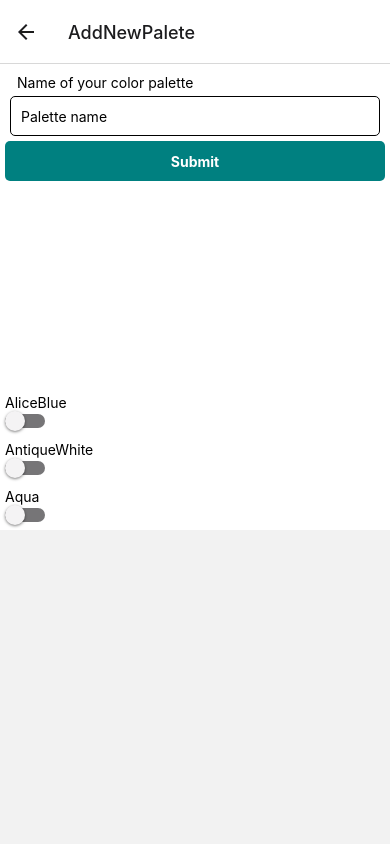
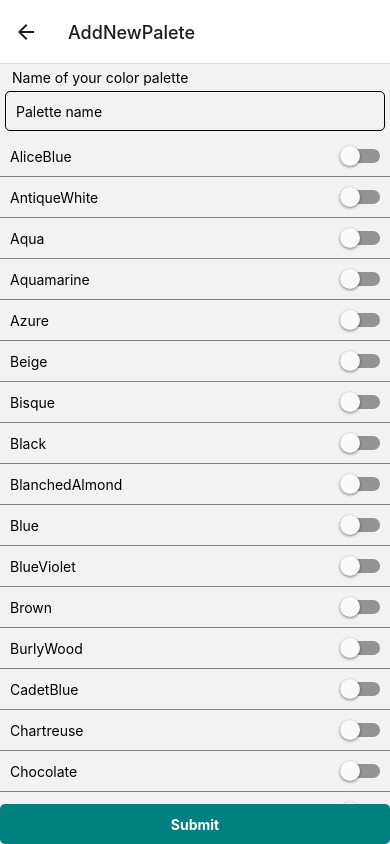
Before and after one commit to cesartheroman/react-native-tutorial, a React Native app: screen /AddNewPalete in a window 390 px wide. Built offline with nearby package versions, Linux system fonts and the light colour scheme; no server answers.

Commit message:
finished form functionality

```diff
--- a/App.tsx
+++ b/App.tsx
@@ -16,8 +16,9 @@
     <MainStack.Screen
       name="ColorPalette"
       component={ColorPalette}
-      // @ts-ignore
-      options={({ route }) => ({ title: route.params.paletteName })}
+      options={({ route }) => ({
+        title: route.params ? route.params.paletteName : '',
+      })}
     />
   </MainStack.Navigator>
 );
--- a/components/Switch.tsx
+++ /dev/null
@@ -1,6 +0,0 @@
-import React from 'react';
-import { Switch } from 'react-native';
-
-const Switch = () => {
-  // cons
-};
--- a/screens/AddColorPaletteModal.tsx
+++ b/screens/AddColorPaletteModal.tsx
@@ -10,60 +10,231 @@
   Alert,
 } from 'react-native';
 
-const NEW_COLORS = [
+type Color = {
+  colorName: string;
+  hexCode: string;
+};
+
+const NEW_COLORS: Color[] = [
   { colorName: 'AliceBlue', hexCode: '#F0F8FF' },
   { colorName: 'AntiqueWhite', hexCode: '#FAEBD7' },
   { colorName: 'Aqua', hexCode: '#00FFFF' },
+  { colorName: 'Aquamarine', hexCode: '#7FFFD4' },
+  { colorName: 'Azure', hexCode: '#F0FFFF' },
+  { colorName: 'Beige', hexCode: '#F5F5DC' },
+  { colorName: 'Bisque', hexCode: '#FFE4C4' },
+  { colorName: 'Black', hexCode: '#000000' },
+  { colorName: 'BlanchedAlmond', hexCode: '#FFEBCD' },
+  { colorName: 'Blue', hexCode: '#0000FF' },
+  { colorName: 'BlueViolet', hexCode: '#8A2BE2' },
+  { colorName: 'Brown', hexCode: '#A52A2A' },
+  { colorName: 'BurlyWood', hexCode: '#DEB887' },
+  { colorName: 'CadetBlue', hexCode: '#5F9EA0' },
+  { colorName: 'Chartreuse', hexCode: '#7FFF00' },
+  { colorName: 'Chocolate', hexCode: '#D2691E' },
+  { colorName: 'Coral', hexCode: '#FF7F50' },
+  { colorName: 'CornflowerBlue', hexCode: '#6495ED' },
+  { colorName: 'Cornsilk', hexCode: '#FFF8DC' },
+  { colorName: 'Crimson', hexCode: '#DC143C' },
+  { colorName: 'Cyan', hexCode: '#00FFFF' },
+  { colorName: 'DarkBlue', hexCode: '#00008B' },
+  { colorName: 'DarkCyan', hexCode: '#008B8B' },
+  { colorName: 'DarkGoldenRod', hexCode: '#B8860B' },
+  { colorName: 'DarkGray', hexCode: '#A9A9A9' },
+  { colorName: 'DarkGrey', hexCode: '#A9A9A9' },
+  { colorName: 'DarkGreen', hexCode: '#006400' },
+  { colorName: 'DarkKhaki', hexCode: '#BDB76B' },
+  { colorName: 'DarkMagenta', hexCode: '#8B008B' },
+  { colorName: 'DarkOliveGreen', hexCode: '#556B2F' },
+  { colorName: 'Darkorange', hexCode: '#FF8C00' },
+  { colorName: 'DarkOrchid', hexCode: '#9932CC' },
+  { colorName: 'DarkRed', hexCode: '#8B0000' },
+  { colorName: 'DarkSalmon', hexCode: '#E9967A' },
+  { colorName: 'DarkSeaGreen', hexCode: '#8FBC8F' },
+  { colorName: 'DarkSlateBlue', hexCode: '#483D8B' },
+  { colorName: 'DarkSlateGray', hexCode: '#2F4F4F' },
+  { colorName: 'DarkSlateGrey', hexCode: '#2F4F4F' },
+  { colorName: 'DarkTurquoise', hexCode: '#00CED1' },
+  { colorName: 'DarkViolet', hexCode: '#9400D3' },
+  { colorName: 'DeepPink', hexCode: '#FF1493' },
+  { colorName: 'DeepSkyBlue', hexCode: '#00BFFF' },
+  { colorName: 'DimGray', hexCode: '#696969' },
+  { colorName: 'DimGrey', hexCode: '#696969' },
+  { colorName: 'DodgerBlue', hexCode: '#1E90FF' },
+  { colorName: 'FireBrick', hexCode: '#B22222' },
+  { colorName: 'FloralWhite', hexCode: '#FFFAF0' },
+  { colorName: 'ForestGreen', hexCode: '#228B22' },
+  { colorName: 'Fuchsia', hexCode: '#FF00FF' },
+  { colorName: 'Gainsboro', hexCode: '#DCDCDC' },
+  { colorName: 'GhostWhite', hexCode: '#F8F8FF' },
+  { colorName: 'Gold', hexCode: '#FFD700' },
+  { colorName: 'GoldenRod', hexCode: '#DAA520' },
+  { colorName: 'Gray', hexCode: '#808080' },
+  { colorName: 'Grey', hexCode: '#808080' },
+  { colorName: 'Green', hexCode: '#008000' },
+  { colorName: 'GreenYellow', hexCode: '#ADFF2F' },
+  { colorName: 'HoneyDew', hexCode: '#F0FFF0' },
+  { colorName: 'HotPink', hexCode: '#FF69B4' },
+  { colorName: 'IndianRed', hexCode: '#CD5C5C' },
+  { colorName: 'Indigo', hexCode: '#4B0082' },
+  { colorName: 'Ivory', hexCode: '#FFFFF0' },
+  { colorName: 'Khaki', hexCode: '#F0E68C' },
+  { colorName: 'Lavender', hexCode: '#E6E6FA' },
+  { colorName: 'LavenderBlush', hexCode: '#FFF0F5' },
+  { colorName: 'LawnGreen', hexCode: '#7CFC00' },
+  { colorName: 'LemonChiffon', hexCode: '#FFFACD' },
+  { colorName: 'LightBlue', hexCode: '#ADD8E6' },
+  { colorName: 'LightCoral', hexCode: '#F08080' },
+  { colorName: 'LightCyan', hexCode: '#E0FFFF' },
+  { colorName: 'LightGoldenRodYellow', hexCode: '#FAFAD2' },
+  { colorName: 'LightGray', hexCode: '#D3D3D3' },
+  { colorName: 'LightGrey', hexCode: '#D3D3D3' },
+  { colorName: 'LightGreen', hexCode: '#90EE90' },
+  { colorName: 'LightPink', hexCode: '#FFB6C1' },
+  { colorName: 'LightSalmon', hexCode: '#FFA07A' },
+  { colorName: 'LightSeaGreen', hexCode: '#20B2AA' },
+  { colorName: 'LightSkyBlue', hexCode: '#87CEFA' },
+  { colorName: 'LightSlateGray', hexCode: '#778899' },
+  { colorName: 'LightSlateGrey', hexCode: '#778899' },
+  { colorName: 'LightSteelBlue', hexCode: '#B0C4DE' },
+  { colorName: 'LightYellow', hexCode: '#FFFFE0' },
+  { colorName: 'Lime', hexCode: '#00FF00' },
+  { colorName: 'LimeGreen', hexCode: '#32CD32' },
+  { colorName: 'Linen', hexCode: '#FAF0E6' },
+  { colorName: 'Magenta', hexCode: '#FF00FF' },
+  { colorName: 'Maroon', hexCode: '#800000' },
+  { colorName: 'MediumAquaMarine', hexCode: '#66CDAA' },
+  { colorName: 'MediumBlue', hexCode: '#0000CD' },
+  { colorName: 'MediumOrchid', hexCode: '#BA55D3' },
+  { colorName: 'MediumPurple', hexCode: '#9370D8' },
+  { colorName: 'MediumSeaGreen', hexCode: '#3CB371' },
+  { colorName: 'MediumSlateBlue', hexCode: '#7B68EE' },
+  { colorName: 'MediumSpringGreen', hexCode: '#00FA9A' },
+  { colorName: 'MediumTurquoise', hexCode: '#48D1CC' },
+  { colorName: 'MediumVioletRed', hexCode: '#C71585' },
+  { colorName: 'MidnightBlue', hexCode: '#191970' },
+  { colorName: 'MintCream', hexCode: '#F5FFFA' },
+  { colorName: 'MistyRose', hexCode: '#FFE4E1' },
+  { colorName: 'Moccasin', hexCode: '#FFE4B5' },
+  { colorName: 'NavajoWhite', hexCode: '#FFDEAD' },
+  { colorName: 'Navy', hexCode: '#000080' },
+  { colorName: 'OldLace', hexCode: '#FDF5E6' },
+  { colorName: 'Olive', hexCode: '#808000' },
+  { colorName: 'OliveDrab', hexCode: '#6B8E23' },
+  { colorName: 'Orange', hexCode: '#FFA500' },
+  { colorName: 'OrangeRed', hexCode: '#FF4500' },
+  { colorName: 'Orchid', hexCode: '#DA70D6' },
+  { colorName: 'PaleGoldenRod', hexCode: '#EEE8AA' },
+  { colorName: 'PaleGreen', hexCode: '#98FB98' },
+  { colorName: 'PaleTurquoise', hexCode: '#AFEEEE' },
+  { colorName: 'PaleVioletRed', hexCode: '#D87093' },
+  { colorName: 'PapayaWhip', hexCode: '#FFEFD5' },
+  { colorName: 'PeachPuff', hexCode: '#FFDAB9' },
+  { colorName: 'Peru', hexCode: '#CD853F' },
+  { colorName: 'Pink', hexCode: '#FFC0CB' },
+  { colorName: 'Plum', hexCode: '#DDA0DD' },
+  { colorName: 'PowderBlue', hexCode: '#B0E0E6' },
+  { colorName: 'Purple', hexCode: '#800080' },
+  { colorName: 'Red', hexCode: '#FF0000' },
+  { colorName: 'RosyBrown', hexCode: '#BC8F8F' },
+  { colorName: 'RoyalBlue', hexCode: '#4169E1' },
+  { colorName: 'SaddleBrown', hexCode: '#8B4513' },
+  { colorName: 'Salmon', hexCode: '#FA8072' },
+  { colorName: 'SandyBrown', hexCode: '#F4A460' },
+  { colorName: 'SeaGreen', hexCode: '#2E8B57' },
+  { colorName: 'SeaShell', hexCode: '#FFF5EE' },
+  { colorName: 'Sienna', hexCode: '#A0522D' },
+  { colorName: 'Silver', hexCode: '#C0C0C0' },
+  { colorName: 'SkyBlue', hexCode: '#87CEEB' },
+  { colorName: 'SlateBlue', hexCode: '#6A5ACD' },
+  { colorName: 'SlateGray', hexCode: '#708090' },
+  { colorName: 'SlateGrey', hexCode: '#708090' },
+  { colorName: 'Snow', hexCode: '#FFFAFA' },
+  { colorName: 'SpringGreen', hexCode: '#00FF7F' },
+  { colorName: 'SteelBlue', hexCode: '#4682B4' },
+  { colorName: 'Tan', hexCode: '#D2B48C' },
+  { colorName: 'Teal', hexCode: '#008080' },
+  { colorName: 'Thistle', hexCode: '#D8BFD8' },
+  { colorName: 'Tomato', hexCode: '#FF6347' },
+  { colorName: 'Turquoise', hexCode: '#40E0D0' },
+  { colorName: 'Violet', hexCode: '#EE82EE' },
+  { colorName: 'Wheat', hexCode: '#F5DEB3' },
+  { colorName: 'White', hexCode: '#FFFFFF' },
+  { colorName: 'WhiteSmoke', hexCode: '#F5F5F5' },
+  { colorName: 'Yellow', hexCode: '#FFFF00' },
+  { colorName: 'YellowGreen', hexCode: '#9ACD' },
 ];
 
 const AddColorPaletteModal = ({ navigation }) => {
-  const [text, setText] = useState('');
-  const [isEnabled, setIsEnabled] = useState(false);
-  const toggleSwitch = () => setIsEnabled((previousState) => !previousState);
+  const [name, setName] = useState('');
+  const [selectedColors, setSelectedColors] = useState([]);
+
+  const toggleSwitch = (selected: boolean, selectedColor: Color) => {
+    if (selected) {
+      const updatedSelectedColors: Color[] = [...selectedColors, selectedColor];
+      setSelectedColors(updatedSelectedColors);
+    } else {
+      const filteredColors = selectedColors.filter(
+        (color) => color.colorName !== selectedColor.colorName,
+      );
+
+      setSelectedColors(filteredColors);
+    }
+  };
 
   const handleSubmit = useCallback(() => {
-    if (!text) {
+    if (!name) {
       Alert.alert('Please enter a palette name');
+    } else if (selectedColors.length < 3) {
+      Alert.alert('Please enter at least 3 colors');
     } else {
-      // const
+      const newColorPalette = {
+        paletteName: name,
+        colors: selectedColors,
+      };
       console.log('submitted!');
-      navigation.goBack();
+      navigation.navigate('Home', { newColorPalette });
     }
-
-    setText('');
-  }, [text]);
+  }, [name, navigation, selectedColors]);
 
   return (
     <>
-      <View style={styles.container}>
+      <View>
         <Text style={styles.text}>Name of your color palette</Text>
         <TextInput
           style={styles.input}
-          value={text}
-          onChangeText={setText}
+          value={name}
+          onChangeText={setName}
           placeholder="Palette name"
         />
-        <TouchableOpacity style={styles.button} onPress={handleSubmit}>
-          <Text style={styles.buttonText}>Submit</Text>
-        </TouchableOpacity>
       </View>
       <FlatList
         data={NEW_COLORS}
+        keyExtractor={(item) => item.colorName}
         renderItem={({ item }) => {
           return (
-            <View style={styles.container}>
+            <View style={styles.colorContainer}>
               <Text>{item.colorName}</Text>
               <Switch
-                trackColor={{ false: '#767577', true: '#81b0ff' }}
-                thumbColor={isEnabled ? '#f5dd4b' : '#f4f3f4'}
-                ios_backgroundColor="#3e3e3e"
-                onValueChange={toggleSwitch}
-                value={isEnabled}
+                // trackColor={{ false: '#767577', true: '#81b0ff' }}
+                // thumbColor={isEnabled ? '#f5dd4b' : '#f4f3f4'}
+                // ios_backgroundColor="#3e3e3e"
+                onValueChange={(selected) => {
+                  toggleSwitch(selected, item);
+                }}
+                value={
+                  !!selectedColors.find(
+                    (color) => color.colorName === item.colorName,
+                  )
+                }
               />
             </View>
           );
         }}
       />
+      <TouchableOpacity style={styles.button} onPress={handleSubmit}>
+        <Text style={styles.buttonText}>Submit</Text>
+      </TouchableOpacity>
     </>
   );
 };
@@ -85,6 +256,14 @@
     backgroundColor: 'white',
     flex: 1,
   },
+  colorContainer: {
+    flexDirection: 'row',
+    justifyContent: 'space-between',
+    alignItems: 'center',
+    padding: 10,
+    borderBottomWidth: 1,
+    borderBottomColor: 'grey',
+  },
   button: {
     height: 40,
     backgroundColor: 'teal',
--- a/screens/Home.tsx
+++ b/screens/Home.tsx
@@ -3,9 +3,12 @@
 
 import PalettePreview from '../components/PalettePreview';
 
-const Home = ({ navigation }: any) => {
-  const [colors, setColors] = useState([]);
+const Home = ({ navigation, route }) => {
+  const [colorPalettes, setColorPalettes] = useState([]);
   const [isRefreshing, setIsRefreshing] = useState(false);
+  const newColorPalette = route.params
+    ? route.params.newColorPalette
+    : undefined;
 
   const getData = useCallback(async () => {
     try {
@@ -13,9 +16,9 @@
         'https://color-palette-api.kadikraman.vercel.app/palettes',
       );
 
-      const colorPalettes = await response.json();
+      const palettes = await response.json();
 
-      setColors(colorPalettes);
+      setColorPalettes(palettes);
     } catch (e) {
       console.error(e);
     }
@@ -33,10 +36,17 @@
     getData();
   }, [getData]);
 
+  useEffect(() => {
+    console.log(newColorPalette);
+    if (newColorPalette) {
+      setColorPalettes((prevPalettes) => [newColorPalette, ...prevPalettes]);
+    }
+  }, [newColorPalette]);
+
   return (
     <FlatList
       style={styles.list}
-      data={colors}
+      data={colorPalettes}
       renderItem={({ item }) => (
         <PalettePreview
           onPress={() => navigation.navigate('ColorPalette', item)}
@@ -51,7 +61,7 @@
             navigation.navigate('AddNewPalete');
           }}
         >
-          <Text>Add a color scheme</Text>
+          <Text style={styles.buttonText}>Add a color scheme</Text>
         </TouchableOpacity>
       }
     />
@@ -63,6 +73,12 @@
     padding: 10,
     backgroundColor: 'white',
   },
+  buttonText: {
+    fontSize: 18,
+    fontWeight: 'bold',
+    color: 'teal',
+    marginBottom: 10,
+  },
 });
 
 export default Home;
```
